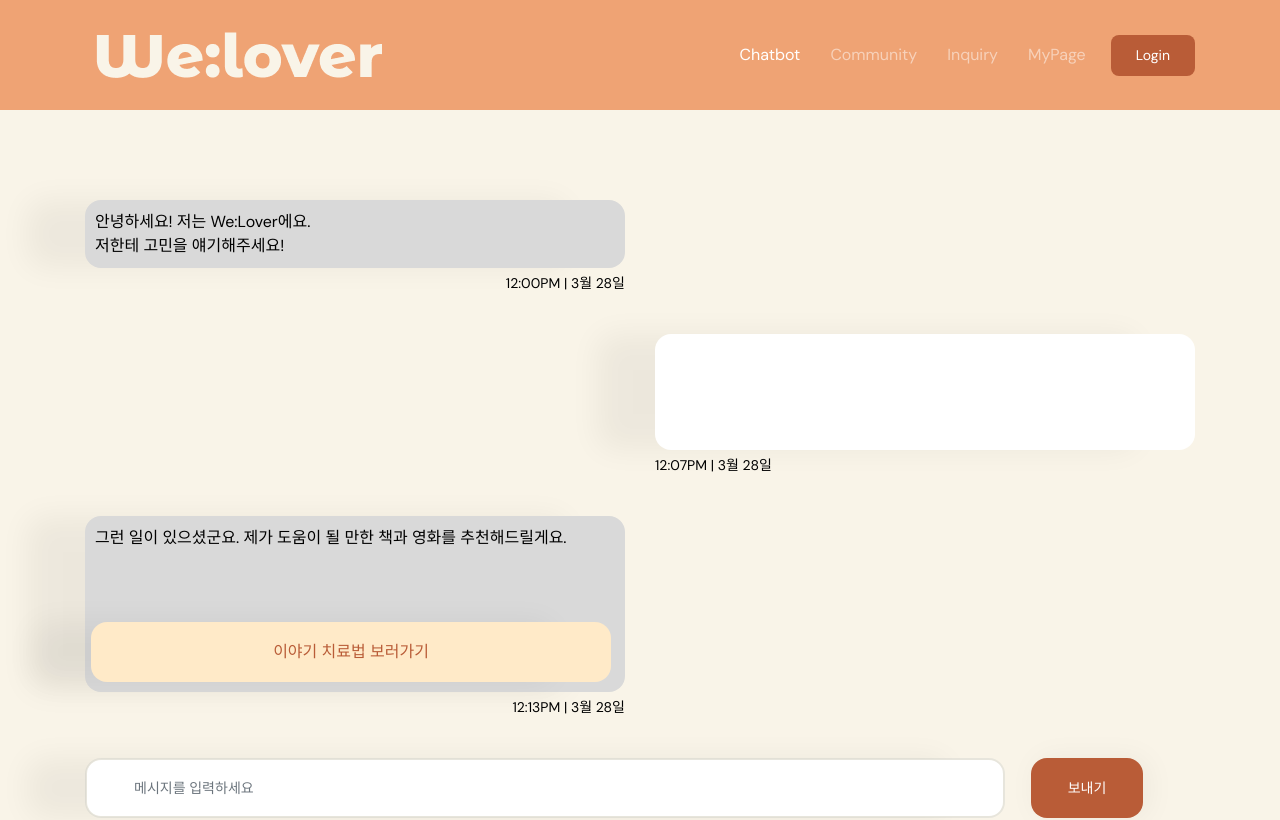
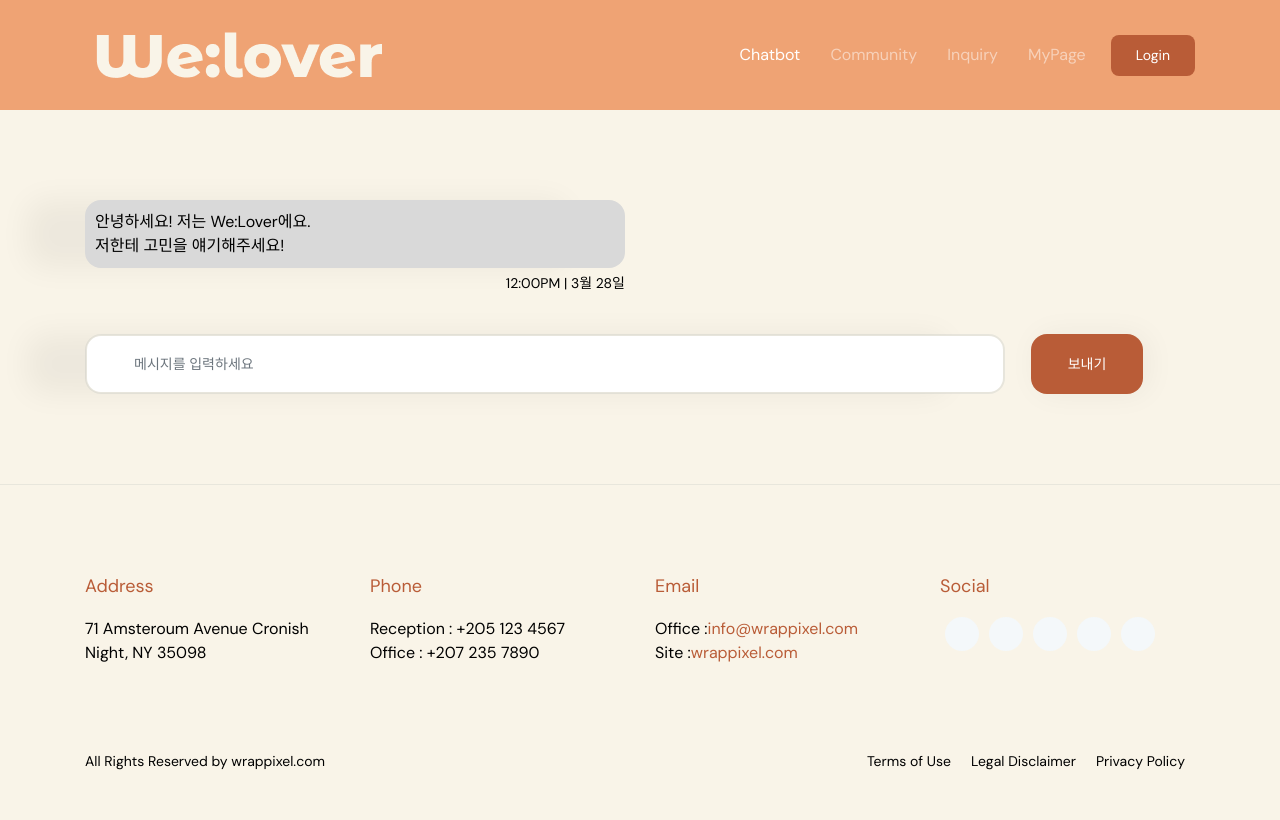
Before and after one commit to DSHanul2023/Hanul-Front, a Next.js app: page /chat in a window 1280 px wide. Shown: the top 820 px of the page. Built offline with nearby package versions, Linux system fonts and the light colour scheme; a web font is replaced by a local one.

Commit message:
chat (bot/user) 1차

```diff
--- /dev/null
+++ b/components/custom/sections/botchatcomponent.js
@@ -0,0 +1,17 @@
+import React from "react";
+
+const BotChatComponent = ({ messages }) => {
+  return (
+    <div className="test-div">
+      {messages.map((message, index) => (
+        <div key={index} className="message-container bot-message-container">
+          <div className={`message bot-message`}>
+            {message.content}
+          </div>
+        </div>
+      ))}
+    </div>
+  );
+};
+
+export default BotChatComponent;
--- a/components/custom/sections/chatcomponent.js
+++ b/components/custom/sections/chatcomponent.js
@@ -1,6 +1,7 @@
 import React, { useState } from "react";
-import { Row, Col, Container, Form, Input, Button, Image } from "reactstrap";
-import Link from "next/link";
+import { Row, Col, Container, Form, Input, Button } from "reactstrap";
+import UserChatComponent from "./UserChatComponent";
+import BotChatComponent from "./BotChatComponent";
 
 const ChatComponent = () => {
   const [inputMessage, setInputMessage] = useState("");
@@ -12,14 +13,20 @@ const ChatComponent = () => {
     if (inputMessage.trim() === "") {
       return;
     }
-    const newMessage = {
+    const newUserMessage = {
       content: inputMessage,
       sender: "user",
     };
-    setChatMessages((prevMessages) => [...prevMessages, newMessage]);
+    setChatMessages((prevMessages) => [...prevMessages, newUserMessage]);
+
+    const newBotMessage = {
+      content: "안녕하세요! 저는 We:Lover에요. 저한테 고민을 얘기해주세요!",
+      sender: "bot",
+    };
+    setChatMessages((prevMessages) => [...prevMessages, newBotMessage]);
+
     setInputMessage("");
     setShowChat(true);
-    // Handle sending the message to Dialogflow or your chatbot backend
   };
 
   return (
@@ -30,7 +37,6 @@ const ChatComponent = () => {
             <Container className="h-100">
               <Row>
                 <Col md="6">
-
                   <div className="chat-div">
                     안녕하세요! 저는 We:Lover에요. <br />
                     저한테 고민을 얘기해주세요!
@@ -39,59 +45,18 @@ const ChatComponent = () => {
                 </Col>
               </Row>
 
-              <Row className="mt-4">
-                <Col md="6"></Col>
-                <Col md="6">
-                  <div className="user-div">
-                    <br />
-                    <br />
-                    <br />
-                    <br />
-                  </div>
-                  <p className="timestamp2">12:07PM | 3월 28일</p>
-                </Col>
-
-              </Row>
-
-              <Row className="mt-4">
-                <Col md="6">
-                  <div className="chat-div">
-                    그런 일이 있으셨군요. 제가 도움이 될 만한 책과 영화를 추천해드릴게요.
-                    <br />
-                    <br />
-                    <br />
-                    <br />
-                    <Button className="treat-div">
-                    이야기 치료법 보러가기
-                    </Button>
-                  </div>
-                  <p className="timestamp">12:13PM | 3월 28일</p>
-                </Col>
-              </Row>
-
+              {/* 사용자 및 봇 메시지 출력 */}
               {showChat && (
                 <Row className="mt-4">
                   <Col md="6"></Col>
                   <Col md="6">
-                    <div className="test-div">
-                      {chatMessages.map((message, index) => (
-                        <div
-                          key={index}
-                          className={`message ${
-                            message.sender === "user" ? "user-message" : "bot-message"
-                          }`}
-                        >
-                          {message.content}
-                        </div>
-                      ))}
-                      {inputMessage && (
-                        <div className="message user-message">{inputMessage}</div>
-                      )}
-                    </div>
+                    <BotChatComponent messages={chatMessages} />
+                    {inputMessage && <UserChatComponent message={inputMessage} />}
                   </Col>
                 </Row>
               )}
 
+              {/* 메시지 입력 및 전송 버튼 */}
               <Row className="mt-4 justify-content-between">
                 <Col className="col-10">
                   <Form onSubmit={handleMessageSubmit} className="w-100">
@@ -109,9 +74,8 @@ const ChatComponent = () => {
                   <Button
                     type="submit"
                     color="primary"
-                    className="font-14 btn-rounded text-white text-center"
+                    className="font-14 btn-rounded text-white text-center chat-input-btn"
                     onClick={handleMessageSubmit}
-                    style={{ height: "100%" }}
                   >
                     보내기
                   </Button>
--- a/components/custom/sections/logincomponent.js
+++ b/components/custom/sections/logincomponent.js
@@ -1,14 +1,13 @@
 import React, { useState } from "react";
 import { Row, Col, Container, Form } from "reactstrap";
-import Image from "next/image";
 import { useRouter } from "next/router";
-const ACCESS_TOKEN = "ACCESS_TOKEN";
 
 const LoginComponent = () => {
   const [email, setEmail] = useState("");
   const [password, setPassword] = useState("");
   const router = useRouter();
   const ACCESS_TOKEN = "ACCESS_TOKEN";
+
   const handleLogin = async (e) => {
     e.preventDefault();
     try {
@@ -19,11 +18,10 @@ const LoginComponent = () => {
         },
         body: JSON.stringify({ email, password }),
       });
+
       if (response.ok) {
         const data = await response.json();
         const token = data.token;
-        console.log("Login successful");
-        console.log("Token:", token);
         localStorage.setItem(ACCESS_TOKEN, token);
         router.push("/chat"); // 로그인 후 채팅 페이지로 이동
       } else {
--- /dev/null
+++ b/components/custom/sections/userchatcomponent.js
@@ -0,0 +1,11 @@
+import React from "react";
+
+const UserChatComponent = ({ message }) => {
+  return (
+    <div className="message-container user-message-container">
+      <div className="message user-message">{message}</div>
+    </div>
+  );
+};
+
+export default UserChatComponent;
```
Also changed, not shown: pages/content.js (+9 -1 lines).
